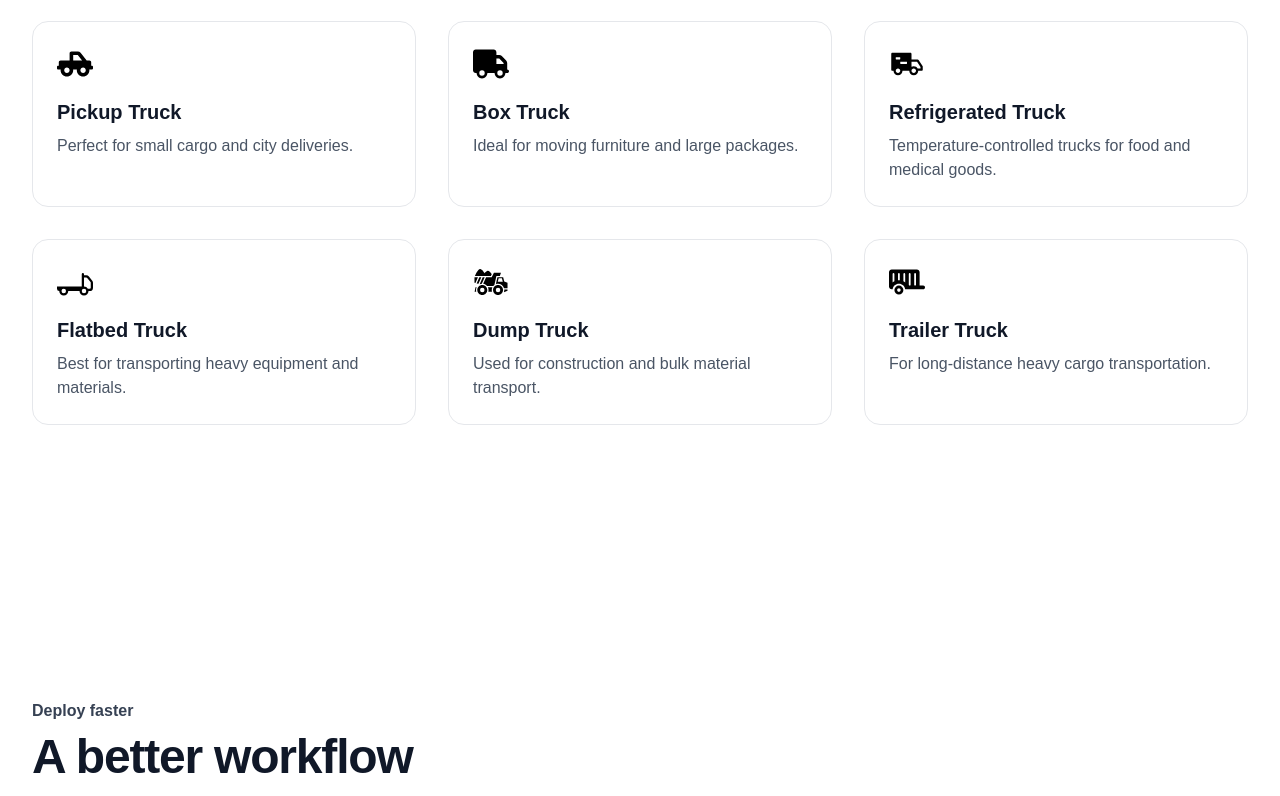
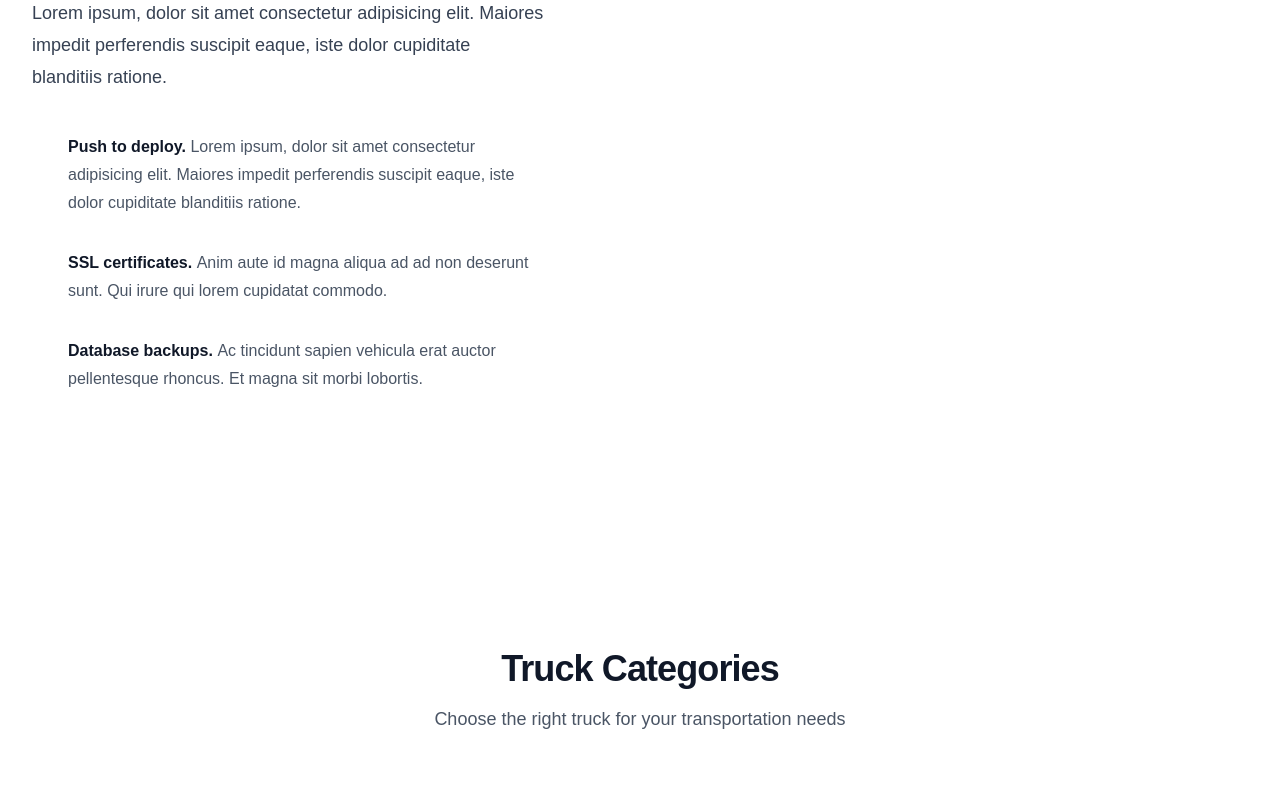
Before and after one commit to genta-bahana-nagari/truckora, a Next.js app: page / in a window 1280 px wide. Shown: the part 1580-2376 px from the top of the page. Built offline with nearby package versions, Linux system fonts and the light colour scheme; no server answers.

Commit message:
fix: featured trucks above category

```diff
--- a/src/app/page.tsx
+++ b/src/app/page.tsx
@@ -12,8 +12,8 @@ export default function Home() {
     <>
       <Hero />
       <About />
+      <Featured />
       <TruckCategories />
-      <Featured />
       <WhyChooseUs />
       <HowItWorks />
       <Testimonials />
```
